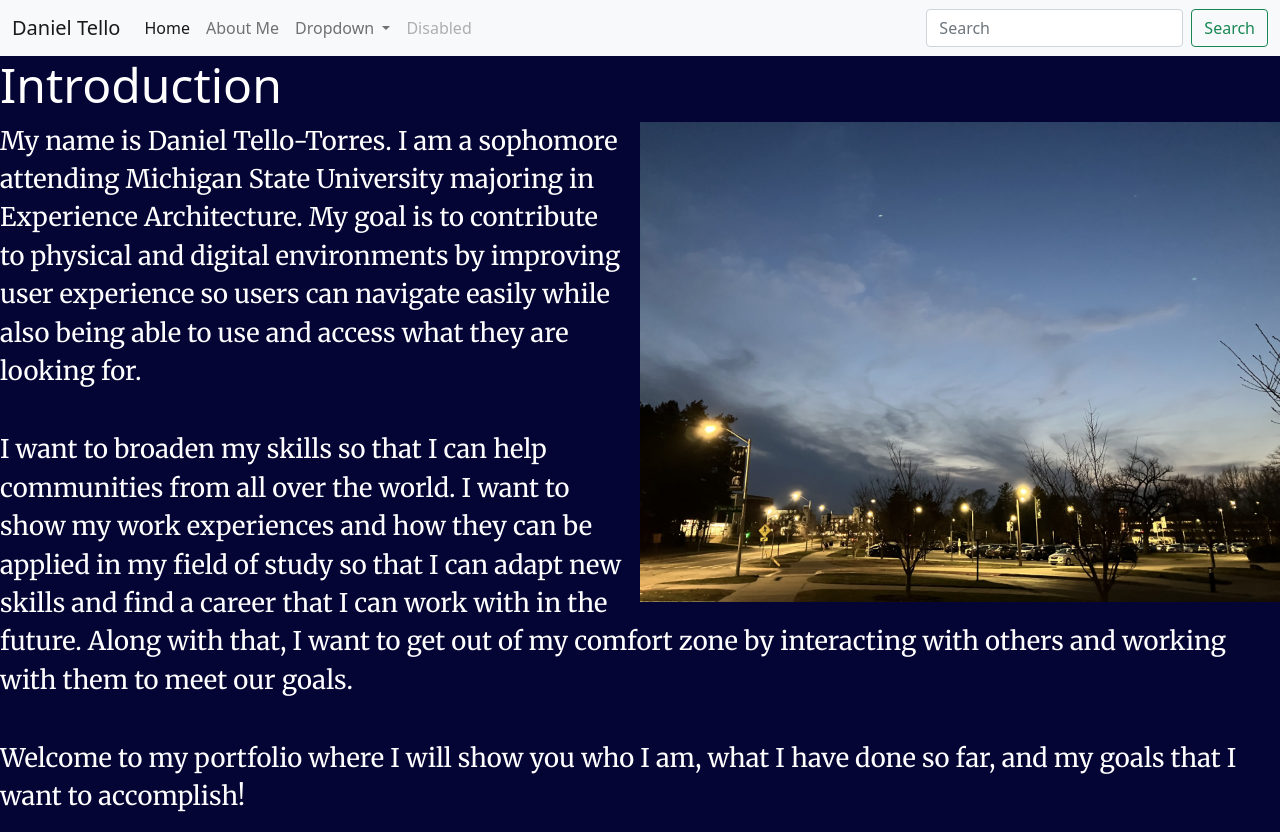
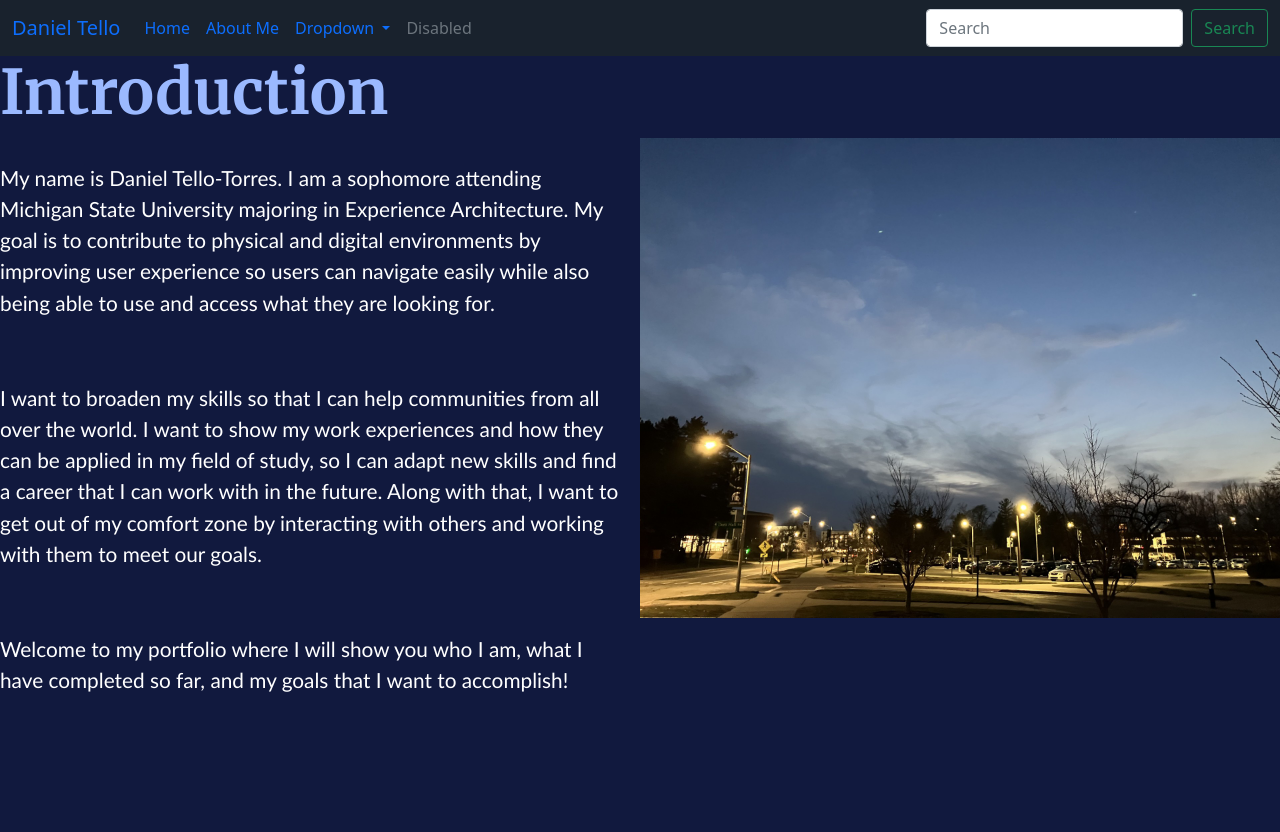
Before and after one commit to WRA210-Spring2024/Tello_Portfolio, a plain HTML site: page index.html in a window 1280 px wide. After the commit the page ends 800 px from the top, so only its background shows below. Drawn offline with nearby package versions, Linux system fonts and the light colour scheme.

```diff
--- a/index.html
+++ b/index.html
@@ -15,7 +15,7 @@
     <title>Daniel Tello</title>
   </head>
   <body>
-    <nav class="navbar navbar-expand-lg navbar-light bg-light">
+    <nav class="navbar navbar-expand-lg" id="navbar">
         <div class="container-fluid">
           <a class="navbar-brand" href="#">Daniel Tello</a>
           <button class="navbar-toggler" type="button" data-bs-toggle="collapse" data-bs-target="#navbarSupportedContent" aria-controls="navbarSupportedContent" aria-expanded="false" aria-label="Toggle navigation">
@@ -27,7 +27,7 @@
                 <a class="nav-link active" aria-current="page" href="#">Home</a>
               </li>
               <li class="nav-item">
-                <a class="nav-link" href="#">About Me</a>
+                <a class="nav-link" href="./about.html">About Me</a>
               </li>
               <li class="nav-item dropdown">
                 <a class="nav-link dropdown-toggle" href="#" id="navbarDropdown" role="button" data-bs-toggle="dropdown" aria-expanded="false">
@@ -54,18 +54,20 @@
     <h1>Introduction</h1>
     <div class="clearfix">
         <img src="./Sky1.jpg" class="col-md-6 float-md-end mb-3 ms-md-3" alt="...">
-
+      <br>
 
         <p>
             My name is Daniel Tello-Torres. I am a sophomore attending Michigan State University majoring in Experience Architecture. My goal is to contribute to physical and digital environments by improving user experience so users can navigate easily while also being able to use and access what they are looking for.
         </p>
       <br>
+      <br>
         <p>
-        I want to broaden my skills so that I can help communities from all over the world. I want to show my work experiences and how they can be applied in my field of study so that I can adapt new skills and find a career that I can work with in the future. Along with that, I want to get out of my comfort zone by interacting with others and working with them to meet our goals.
+        I want to broaden my skills so that I can help communities from all over the world. I want to show my work experiences and how they can be applied in my field of study, so I can adapt new skills and find a career that I can work with in the future. Along with that, I want to get out of my comfort zone by interacting with others and working with them to meet our goals.
         </p>
       <br>
+      <br>
         <p>
-            Welcome to my portfolio where I will show you who I am, what I have done so far, and my goals that I want to accomplish!
+            Welcome to my portfolio where I will show you who I am, what I have completed so far, and my goals that I want to accomplish!
         </p>
       </div>
 
--- a/style.css
+++ b/style.css
@@ -2,16 +2,23 @@
     font-family: 'Merriweather',serif;
 }
 h1 {
-    font-size: 3.0rem;
+    font-family: 'Merriweather', serif;
+    font-weight: 700;
+    font-size: 3.85rem;
 }
 p {
-    font-family: 'Merriweather',serif;
-    color: white;
-    font-size: 1.6rem;
+    font-family: 'Gill Sans', 'Gill Sans MT', Calibri, 'Trebuchet MS', sans-serif;
+    color: rgb(255, 255, 255);
+    font-weight: 500;
+    font-size: 1.3rem;
 }
 h1, h2, h3, h4, h5, h6 {
-    color:white;
+    color:rgb(155, 185, 255);
 }
 body {
-    background-color: rgb(4, 4, 53);
+    background-color: rgb(17, 25, 62);
 }
+
+#navbar {
+    background-color: rgb(25, 34, 45);
+}
```
Also changed, not shown: about.html (added, +70 -0 lines).
